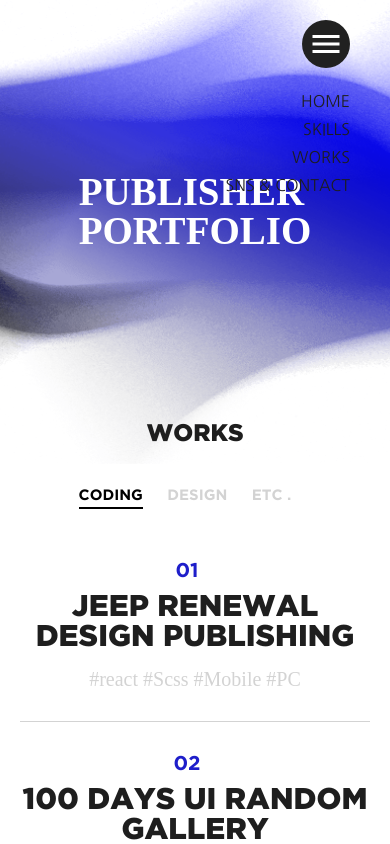
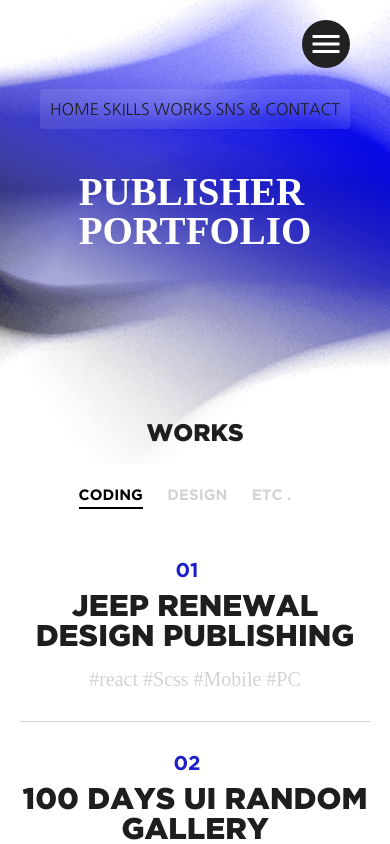
Before and after one commit to beingborn/portfolio, a website: page index.html in a window 390 px wide. Both pictures are taken after a click on the button 326 px from the left and 44 px from the top of the page. Drawn offline with nearby package versions, Linux system fonts and the light colour scheme; a web font is replaced by a local one.

Commit message:
mobilestart

```diff
--- a/css/default.css
+++ b/css/default.css
@@ -113,11 +113,12 @@ nav {
   width: 100vw;
   margin-left: calc(-50vw + 50%);
   background: rgba(255, 255, 255, 0.1);
-  /* border-radius: 16px; */
-  /* box-shadow: 0 4px 30px rgba(0, 0, 0, 0.1);  */
+
   backdrop-filter: blur(5px);
   -webkit-backdrop-filter: blur(5px);
   /* border: 1px solid rgba(255, 255, 255, 0.1); */
+    /* border-radius: 16px; */
+  /* box-shadow: 0 4px 30px rgba(0, 0, 0, 0.1);  */
 }
 
 .top-gnb {
@@ -1808,11 +1809,24 @@ body.modal-open {
 
 .top-gnb-mo {
   /* display: none; */
-  padding: 12px 0;
+  border-radius: 4px;
+  margin-top: 20px;
+  padding: 12px 8px;
+  /* border: 1px solid red; */
+  display: flex;
+  justify-content: space-around;
+  background: rgba(255, 255, 255, 0.1);
+  backdrop-filter: blur(5px);
+  -webkit-backdrop-filter: blur(5px);
+  /* padding: 12px 0; */
+}
+
+.top-gnb-mo li a {
+  /* font-family: "Gotham_Bold"; */
 }
 
 .top-gnb-mo li {
-  margin-top: 12px;
+  /* margin-top: 12px; */
 }
 
 
--- a/index.html
+++ b/index.html
@@ -53,7 +53,9 @@
           </div>
 
           <div class="mo-gnb-wrap">
-          <button type="button" class="mo-hamburger" id="mo-btn"></button>
+            <div>
+              <button type="button" class="mo-hamburger" id="mo-btn"></button>
+            </div>
             <ul class="top-gnb-mo">
               <li><a href="#hero">HOME</a></li>
               <li><a href="#about">SKILLS</a></li>
```
